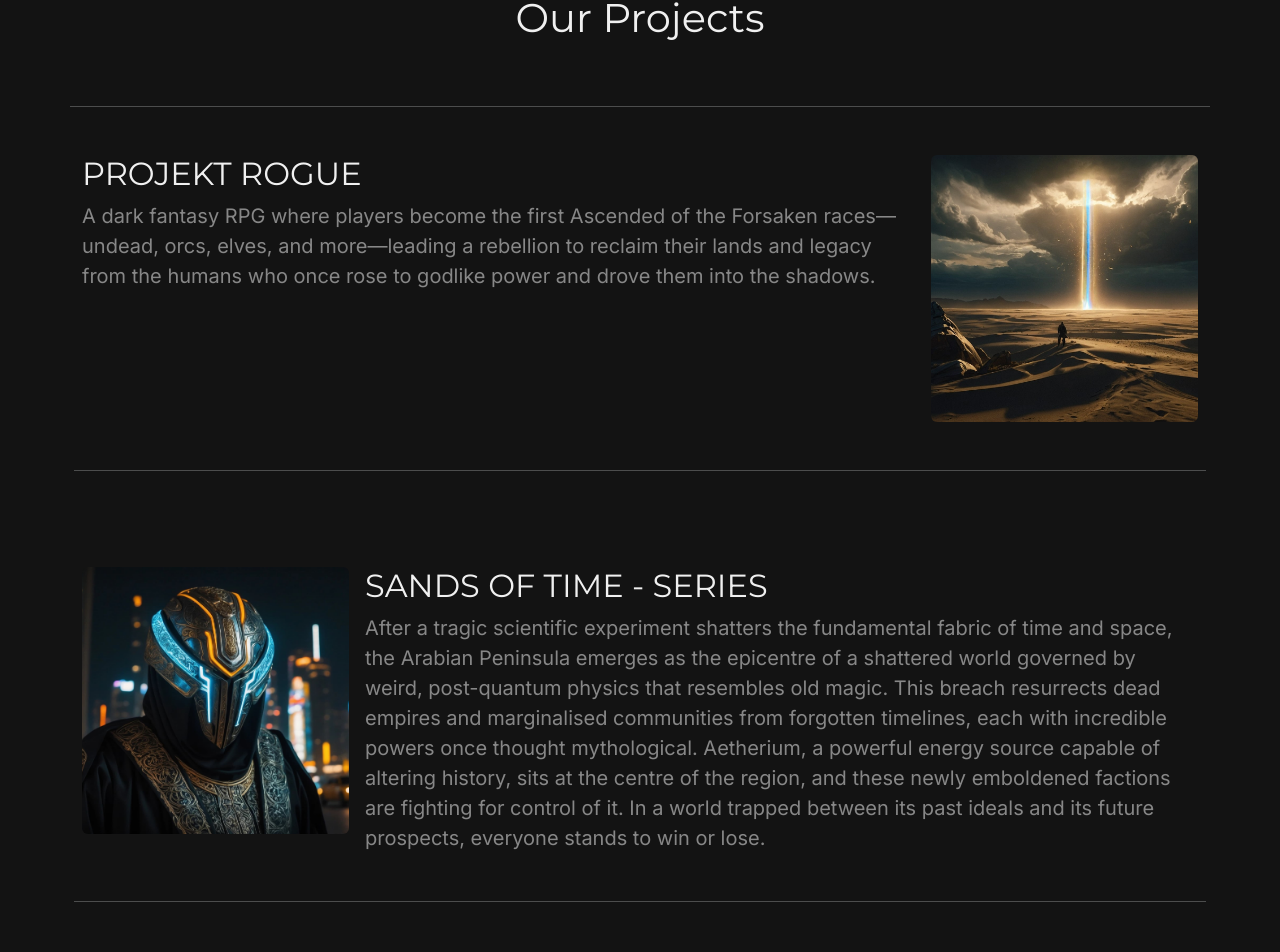
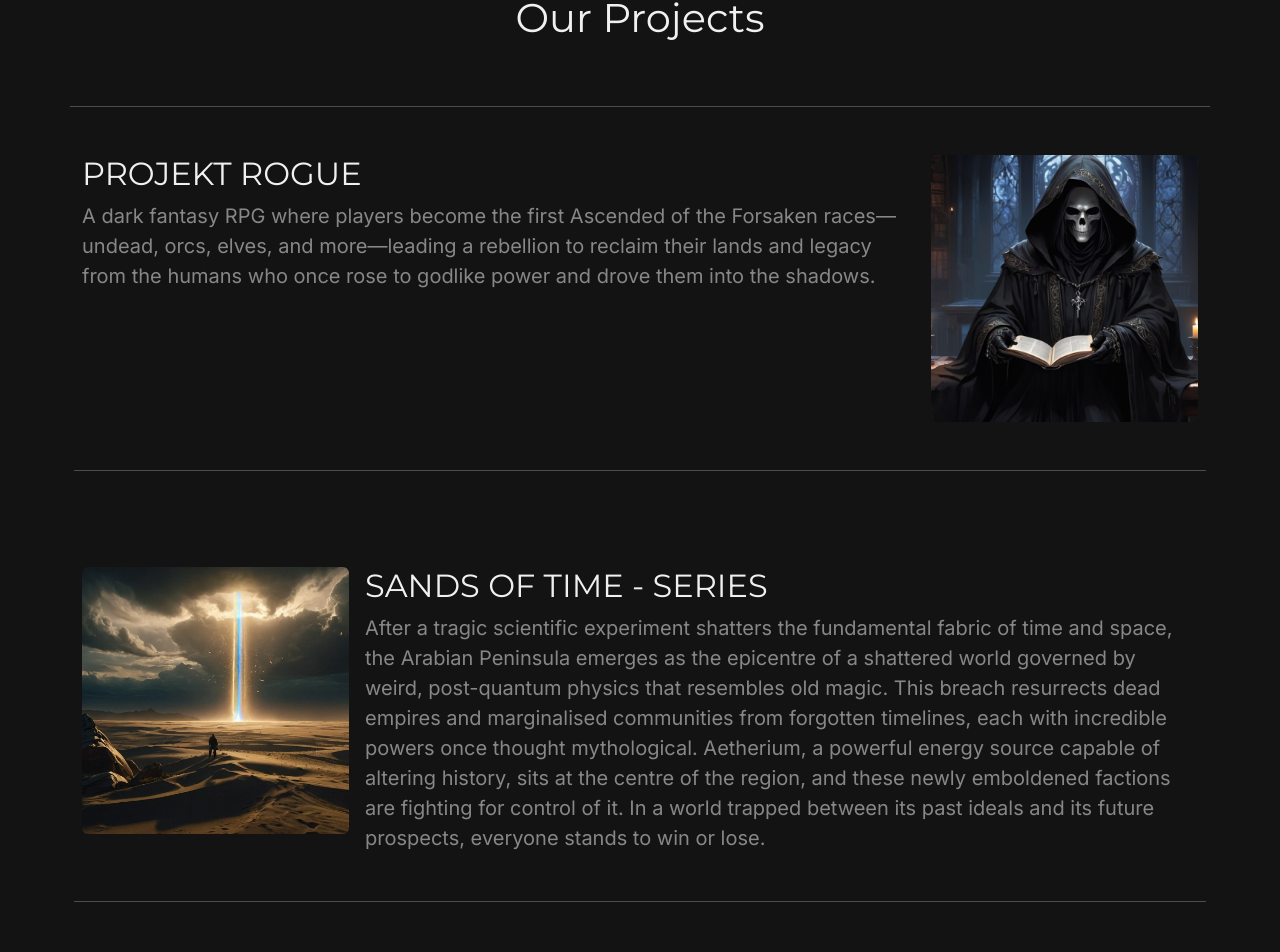
Before and after one commit to mashoun/incugamecon.media, a Vue app: page /projects in a window 1280 px wide. Shown: the part 162-1114 px from the top of the page. Built offline with nearby package versions, Linux system fonts and the light colour scheme.

Commit message:
fix: update development server URL in README and correct thumbnail image paths in store.js

```diff
--- a/src/store.js
+++ b/src/store.js
@@ -157,14 +157,14 @@ export default {
             id: 'xqak9gB4',
             title: 'PROJEKT ROGUE',
             description: `A dark fantasy RPG where players become the first Ascended of the Forsaken races—undead, orcs, elves, and more—leading a rebellion to reclaim their lands and legacy from the humans who once rose to godlike power and drove them into the shadows.`,
-            thumbnailSrc: '/projects/rogue-min-2.jpg',
+            thumbnailSrc: '/projects/rogue-min.jpg',
             isActive: true
         },
         {
             id: 'GfSZKj2h',
             title: 'SANDS OF TIME - SERIES',
             description: 'After a tragic scientific experiment shatters the fundamental fabric of time and space, the Arabian Peninsula emerges as the epicentre of a shattered world governed by weird, post-quantum physics that resembles old magic. This breach resurrects dead empires and marginalised communities from forgotten timelines, each with incredible powers once thought mythological. Aetherium, a powerful energy source capable of altering history, sits at the centre of the region, and these newly emboldened factions are fighting for control of it. In a world trapped between its past ideals and its future prospects, everyone stands to win or lose.',
-            thumbnailSrc: '/projects/sandsshow-min.jpg',
+            thumbnailSrc: '/projects/sandoftimeseries-min.jpg',
             isActive: false
         },
         {
```
Also changed, not shown: public/projects/sandoftimeseries-min.jpg (renamed from public/projects/rogue-min-2.jpg), 1 other file (tests, documents, lock files or other folders).
